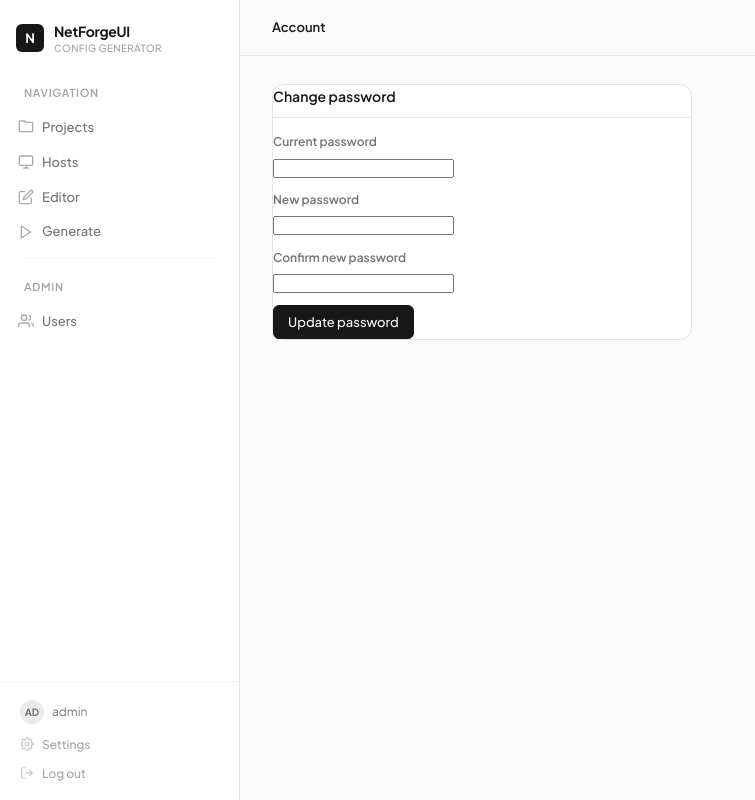
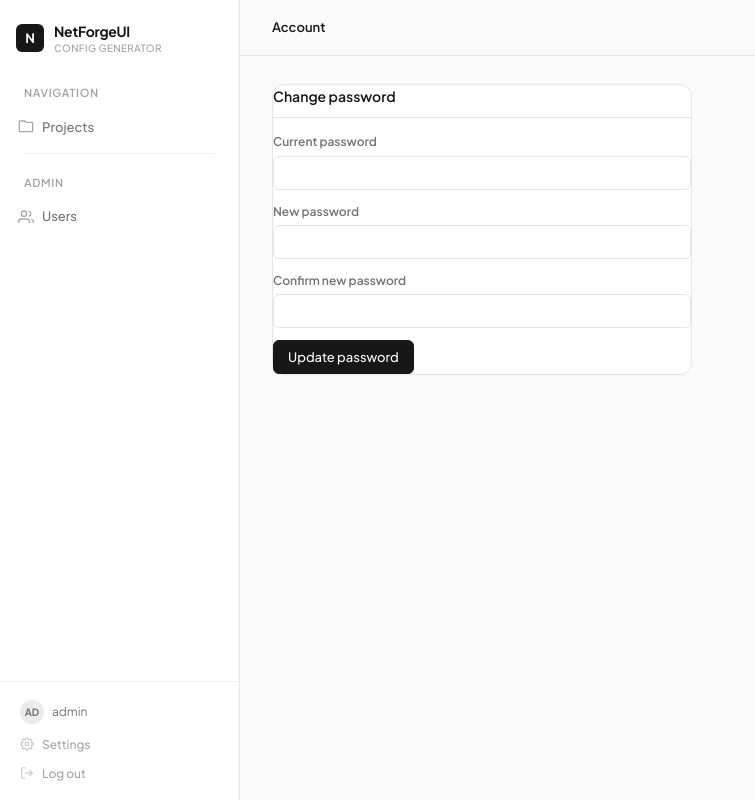
Before and after one commit to SThomson29/NetForgeUI, a Flask app: page /account in a window 1280 px wide. Shown: the whole page, without its empty margins (0-755 px from the left). Run offline with Flask 3, Linux system fonts and the light colour scheme; a user stored in the database is signed in.

Commit message:
Updated base.html

```diff
--- a/app/templates/account.html
+++ b/app/templates/account.html
@@ -8,15 +8,15 @@
   <form method="POST">
     <div class="fld">
       <label class="lbl">Current password</label>
-      <input type="password" name="current_password" required>
+      <input class="form-input" type="password" name="current_password" required>
     </div>
     <div class="fld">
       <label class="lbl">New password</label>
-      <input type="password" name="new_password" required minlength="8">
+      <input class="form-input" type="password" name="new_password" required minlength="8">
     </div>
     <div class="fld">
       <label class="lbl">Confirm new password</label>
-      <input type="password" name="confirm_password" required minlength="8">
+      <input class="form-input" type="password" name="confirm_password" required minlength="8">
     </div>
     <button type="submit" class="btn btn-primary">Update password</button>
   </form>
--- a/app/templates/base.html
+++ b/app/templates/base.html
@@ -1,3 +1,4 @@
+
 <!DOCTYPE html>
 <html lang="en">
 <head>
@@ -50,32 +51,6 @@
           <path d="M3 3h7l2 2h9a1 1 0 0 1 1 1v12a1 1 0 0 1-1 1H3a1 1 0 0 1-1-1V4a1 1 0 0 1 1-1z"/>
         </svg>
         Projects
-      </a>
-
-      <a href="{{ url_for('hosts.hosts_page') }}"
-         class="nav-item {% if request.endpoint and request.endpoint.startswith('hosts') %}active{% endif %}">
-        <svg viewBox="0 0 24 24" fill="none" stroke="currentColor" stroke-width="2">
-          <rect x="2" y="3" width="20" height="14" rx="2"/>
-          <path d="M8 21h8M12 17v4"/>
-        </svg>
-        Hosts
-      </a>
-
-      <a href="{{ url_for('hostvars.editor') }}"
-         class="nav-item {% if request.endpoint and request.endpoint.startswith('hostvars') %}active{% endif %}">
-        <svg viewBox="0 0 24 24" fill="none" stroke="currentColor" stroke-width="2">
-          <path d="M11 4H4a2 2 0 0 0-2 2v14a2 2 0 0 0 2 2h14a2 2 0 0 0 2-2v-7"/>
-          <path d="M18.5 2.5a2.12 2.12 0 0 1 3 3L12 15l-4 1 1-4 9.5-9.5z"/>
-        </svg>
-        Editor
-      </a>
-
-      <a href="{{ url_for('generate.generate_page') }}"
-         class="nav-item {% if request.endpoint and request.endpoint.startswith('generate') %}active{% endif %}">
-        <svg viewBox="0 0 24 24" fill="none" stroke="currentColor" stroke-width="2">
-          <polygon points="5 3 19 12 5 21 5 3"/>
-        </svg>
-        Generate
       </a>
 
       {% if current_user.is_admin %}
--- a/app/templates/editor.html
+++ b/app/templates/editor.html
@@ -45,7 +45,7 @@
 {% block content %}
 <div class="host-select-bar">
   <label class="lbl" style="margin:0;white-space:nowrap">Select switch:</label>
-  <select id="host-select" onchange="selectHost(this.value)">
+  <select class="form-select" id="host-select" onchange="selectHost(this.value)">
     <option value="">— choose a switch —</option>
     {% for host in hosts %}
     <option value="{{ host.hostname }}" {% if host.hostname == selected %}selected{% endif %}>
--- a/app/templates/generate.html
+++ b/app/templates/generate.html
@@ -25,7 +25,7 @@
   <div class="run-controls">
     <div class="fld" style="width:220px">
       <label class="lbl">Switch (leave empty for all)</label>
-      <select id="limit-select">
+      <select class="form-select" id="limit-select">
         <option value="">All switches</option>
         {% for host in hosts %}
         <option value="{{ host.hostname }}">{{ host.hostname }}</option>
--- a/app/templates/project_editor.html
+++ b/app/templates/project_editor.html
@@ -45,7 +45,7 @@
 {% block content %}
 <div class="host-select-bar">
   <label class="lbl" style="margin:0;white-space:nowrap">Select switch:</label>
-  <select id="host-select" onchange="selectHost(this.value)">
+  <select class="form-select" id="host-select" onchange="selectHost(this.value)">
     <option value="">— choose a switch —</option>
     {% for host in hosts %}
     <option value="{{ host.hostname }}" {% if host.hostname == selected %}selected{% endif %}>
--- a/app/templates/project_generate.html
+++ b/app/templates/project_generate.html
@@ -25,7 +25,7 @@
   <div class="run-controls">
     <div class="fld" style="width:220px">
       <label class="lbl">Switch (leave empty for all)</label>
-      <select id="limit-select">
+      <select class="form-select" id="limit-select">
         <option value="">All switches</option>
         {% for host in hosts %}
         <option value="{{ host.hostname }}">{{ host.hostname }}</option>
--- a/app/templates/projects.html
+++ b/app/templates/projects.html
@@ -65,7 +65,7 @@
     <form method="post" action="{{ url_for('projects.new_project') }}">
       <div class="fld">
         <label class="lbl">Project name</label>
-        <input type="text" name="name" placeholder="core-network-buildout" autofocus
+        <input class="form-input" type="text" name="name" placeholder="core-network-buildout" autofocus
                pattern="[A-Za-z0-9_\-]+" title="Letters, numbers, hyphens and underscores only">
         <div class="hint">Letters, numbers, hyphens and underscores only.</div>
       </div>
```
Also changed, not shown: app/templates/admin.html (+5 -3 lines), app/templates/hosts.html (+5 -3 lines), app/templates/project_hosts.html (+5 -3 lines), app/templates/project_resources.html (+19 -13 lines).
